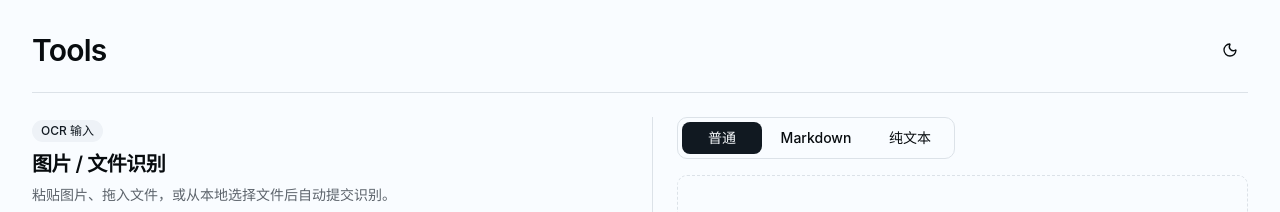
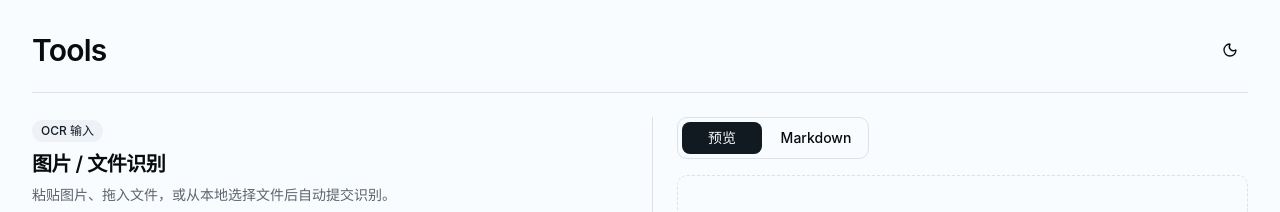
Before and after one commit to TnZzZHlp/tools, a Vue app: page /tools/ocr in a window 1280 px wide. Shown: the top 212 px of the page. Built offline with nearby package versions, Linux system fonts and the light colour scheme.

Commit message:
sync ocr result tabs with mode

```diff
--- a/src/views/OcrView.vue
+++ b/src/views/OcrView.vue
@@ -73,8 +73,8 @@ watch(file, (nextFile) => {
 })
 
 watch(outputMode, (mode) => {
-  if (mode === 'text' && activeOutputTab.value === 'markdown') {
-    activeOutputTab.value = 'text'
+  if (activeOutputTab.value !== 'normal') {
+    activeOutputTab.value = mode
   }
 })
 
@@ -577,7 +577,7 @@ async function copyOutput() {
               :variant="activeOutputTab === 'normal' ? 'default' : 'ghost'"
               @click="activeOutputTab = 'normal'"
             >
-              普通
+              预览
             </Button>
             <Button
               v-if="outputMode === 'markdown'"
@@ -590,6 +590,7 @@ async function copyOutput() {
               Markdown
             </Button>
             <Button
+              v-if="outputMode === 'text'"
               type="button"
               size="sm"
               class="min-w-20"
```
